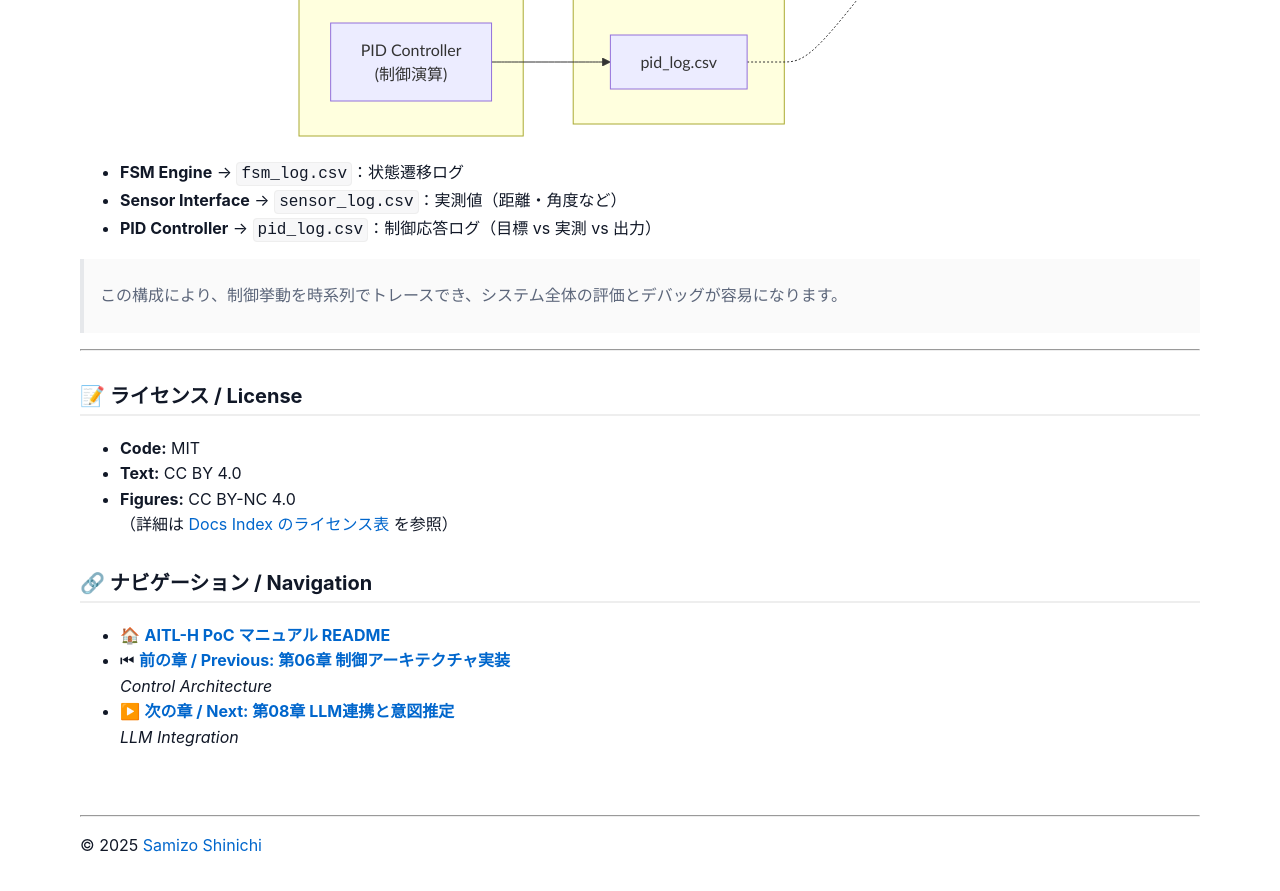
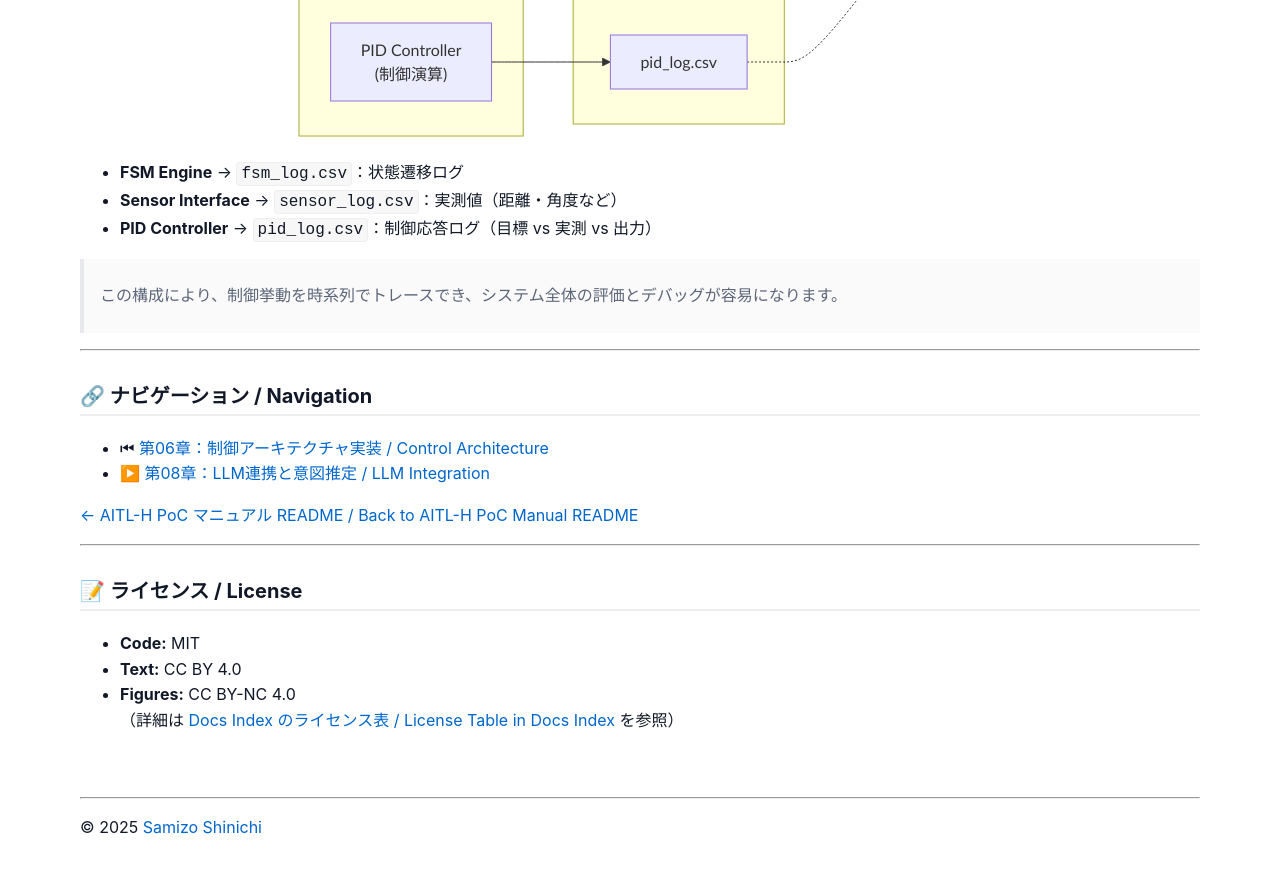
Before and after one commit to Samizo-AITL/AITL-H, a Jekyll site: the page built from docs/chapter07_log_monitoring.md, in a window 1280 px wide and 900 px high, scrolled down 2054 px. Shown: the top 891 px of the window. Built offline with Jekyll 4.4.1, drawn with Linux system fonts in a browser that asks for light colours.

Commit message:
Update chapter07_log_monitoring.md

```diff
--- a/docs/chapter07_log_monitoring.md
+++ b/docs/chapter07_log_monitoring.md
@@ -114,16 +114,16 @@
 
 ---
 
+### 🔗 **ナビゲーション / Navigation**
+- ⏮ [第06章：制御アーキテクチャ実装 / Control Architecture](https://samizo-aitl.github.io/AITL-H/docs/chapter06_run_main_arch.html)
+- ▶️ [第08章：LLM連携と意図推定 / LLM Integration](https://samizo-aitl.github.io/AITL-H/docs/chapter08_llm_integration.html)
+
+[← AITL-H PoC マニュアル README / Back to AITL-H PoC Manual README](https://samizo-aitl.github.io/AITL-H/docs/)
+
+---
+
 ### 📝 **ライセンス / License**
-
 - **Code:** MIT
 - **Text:** CC BY 4.0
 - **Figures:** CC BY-NC 4.0
-（詳細は [Docs Index のライセンス表](/AITL-H/docs/#-ライセンス--license) を参照）
-
-### 🔗 **ナビゲーション / Navigation**
-- 🏠 **[AITL-H PoC マニュアル README](/AITL-H/docs/)**
-- ⏮ **[前の章 / Previous: 第06章 制御アーキテクチャ実装](/AITL-H/docs/chapter06_run_main_arch.html)**
-  _Control Architecture_
-- ▶️ **[次の章 / Next: 第08章 LLM連携と意図推定](/AITL-H/docs/chapter08_llm_integration.html)**
-  _LLM Integration_
+（詳細は [Docs Index のライセンス表 / License Table in Docs Index](https://samizo-aitl.github.io/AITL-H/docs/#-ライセンス--license) を参照）
```
